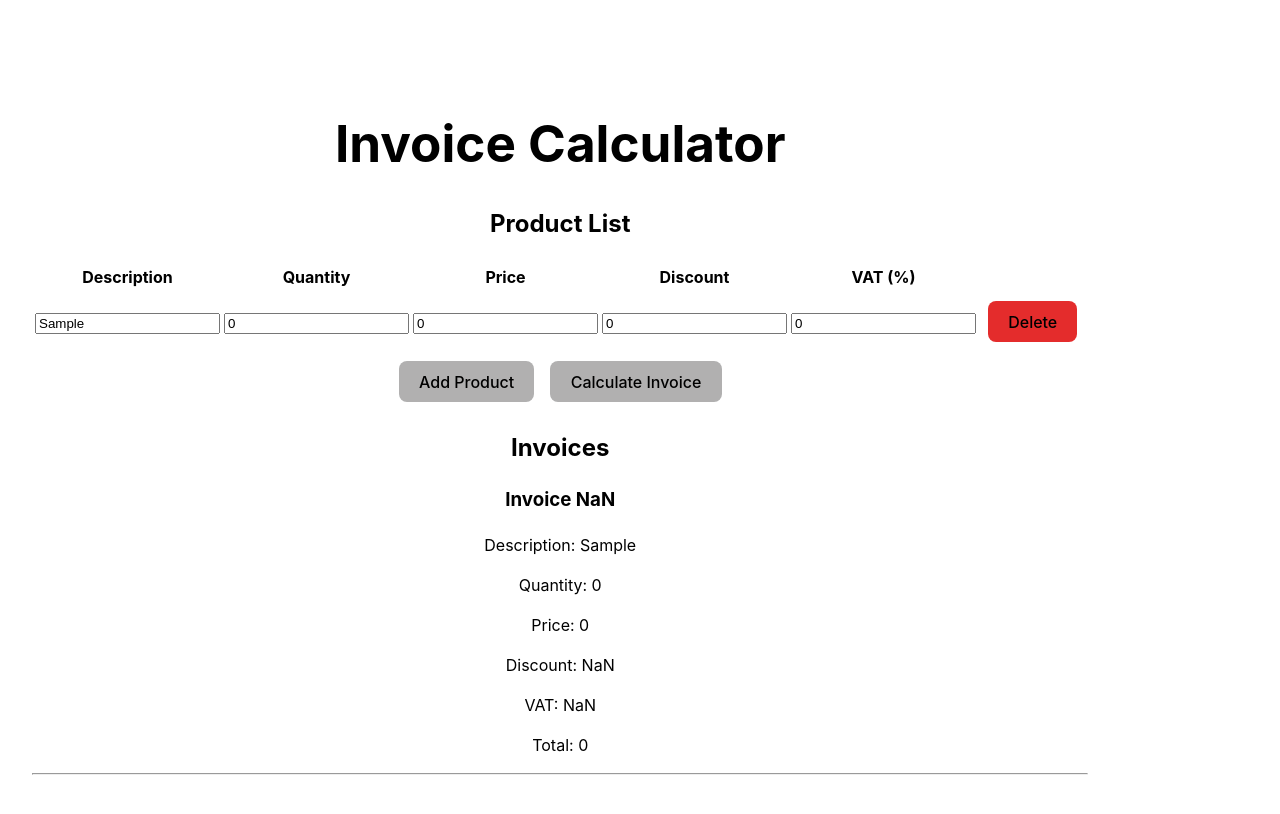
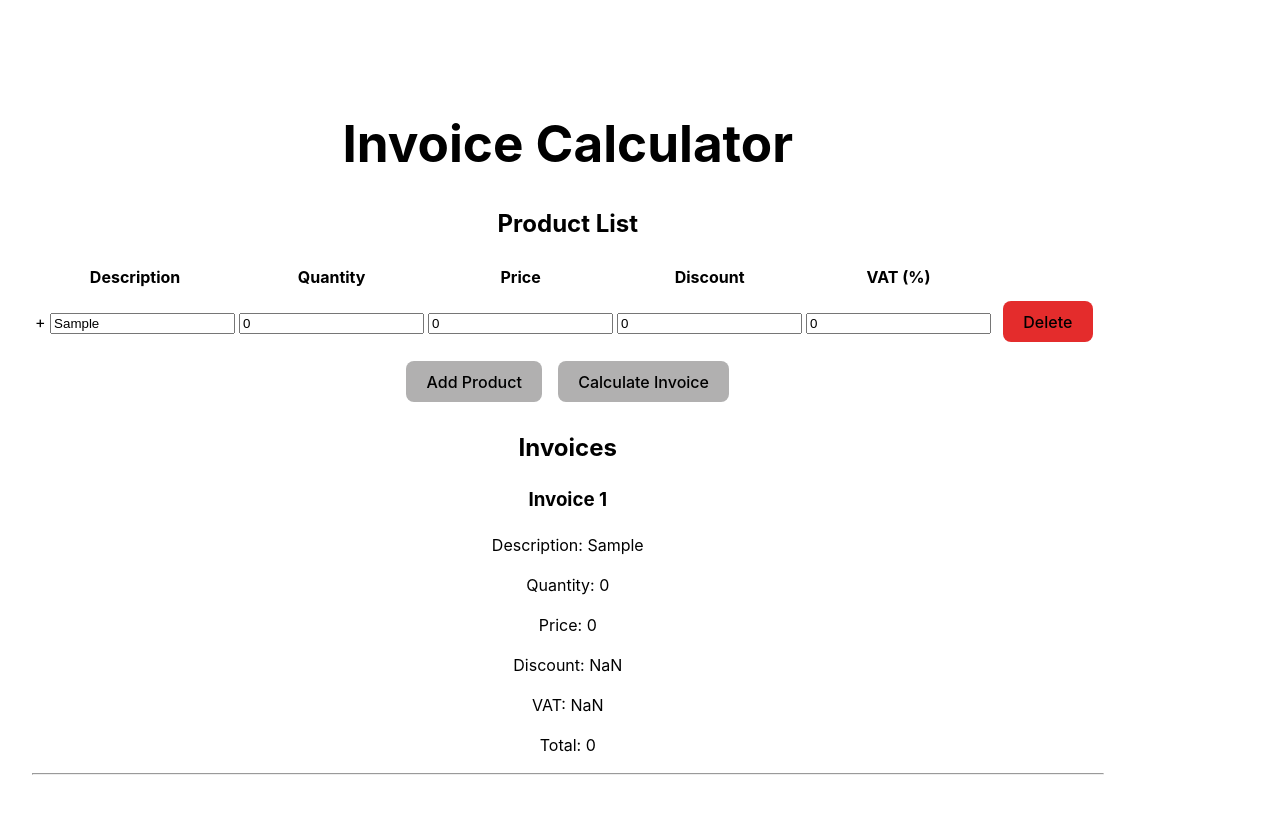
Before and after one commit to ditaa99/Task1, a React (Vite) app in the folder vite-project/: page / in a window 1280 px wide. Both pictures are taken after typing "Sample" into the empty fields and a click on the button "Calculate Invoice". Shown: the top 814 px of the page. Built offline with nearby package versions, Linux system fonts and the light colour scheme.

Commit message:
invoice component fixed

```diff
--- a/vite-project/src/App.jsx
+++ b/vite-project/src/App.jsx
@@ -157,7 +157,7 @@ const App = () => {
           {products.map((product, index) => (
             <tr key={index}>
               <td>
-                <input
+               + <input
                   type="text"
                   value={product.description}
                   onChange={(e) => handleFieldChange(index, "description", e.target.value)}
@@ -195,7 +195,7 @@ const App = () => {
               </td>
 
               <td>
-                <button class="del" onClick={() => handleDeleteProduct(index)}>Delete</button>
+                <button className="del" onClick={() => handleDeleteProduct(index)}>Delete</button>
               </td>
 
             </tr>
@@ -205,13 +205,12 @@ const App = () => {
       </table>
 
       <button onClick={handleAddProduct}>Add Product</button>
-
       <button onClick={calculateInvoice}>Calculate Invoice</button>
 
       <h2>Invoices</h2>
       <div id="invoice-list">
       {invoices.map((invoice, index) => (
-        <Invoice key={index} invoice={{ ...invoice, index }} />
+        <Invoice key={index} invoice={invoice} index={index} />
       ))}
 
       </div>
@@ -221,3 +220,5 @@ const App = () => {
 };
 
 export default App;
+
+// krejt cka jon reusable mi bo components: inputat, butonat
--- a/vite-project/src/components/Invoice.jsx
+++ b/vite-project/src/components/Invoice.jsx
@@ -1,8 +1,10 @@
 import React from 'react';
 
-const Invoice = ({ index, invoice }) => {
+const Invoice = (props) => {
+  const { index, invoice } = props;
+  console.log({props})
   return (
-    <div key={index}>
+    <div>
       <h3>Invoice {index + 1}</h3>
       <p>Description: {invoice.description}</p>
       <p>Quantity: {invoice.quantity}</p>
```
